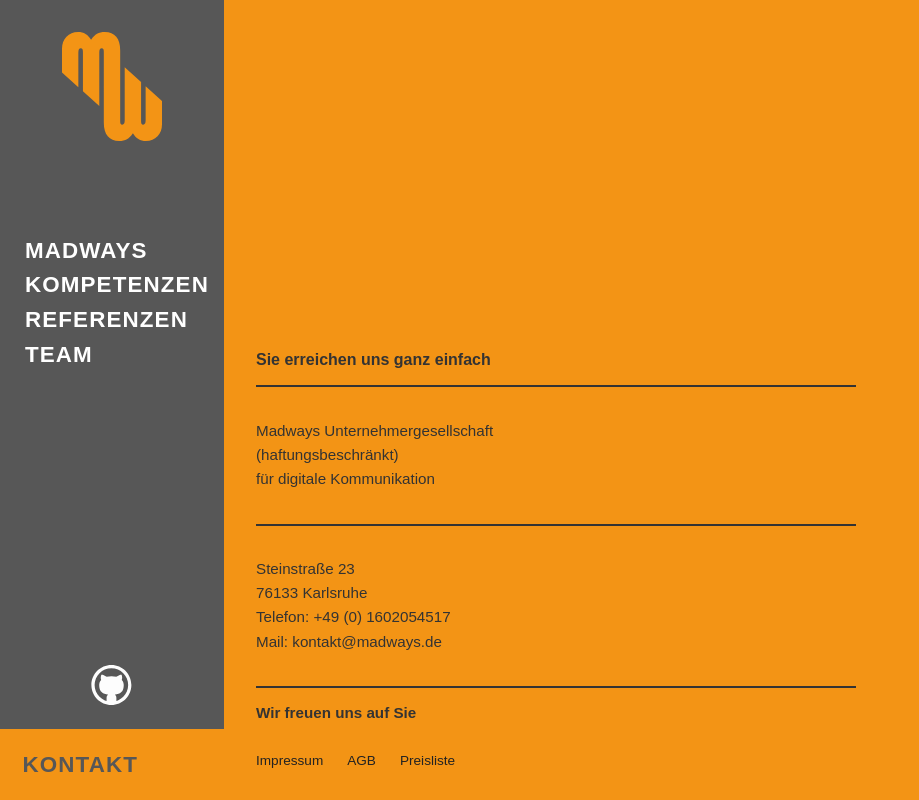
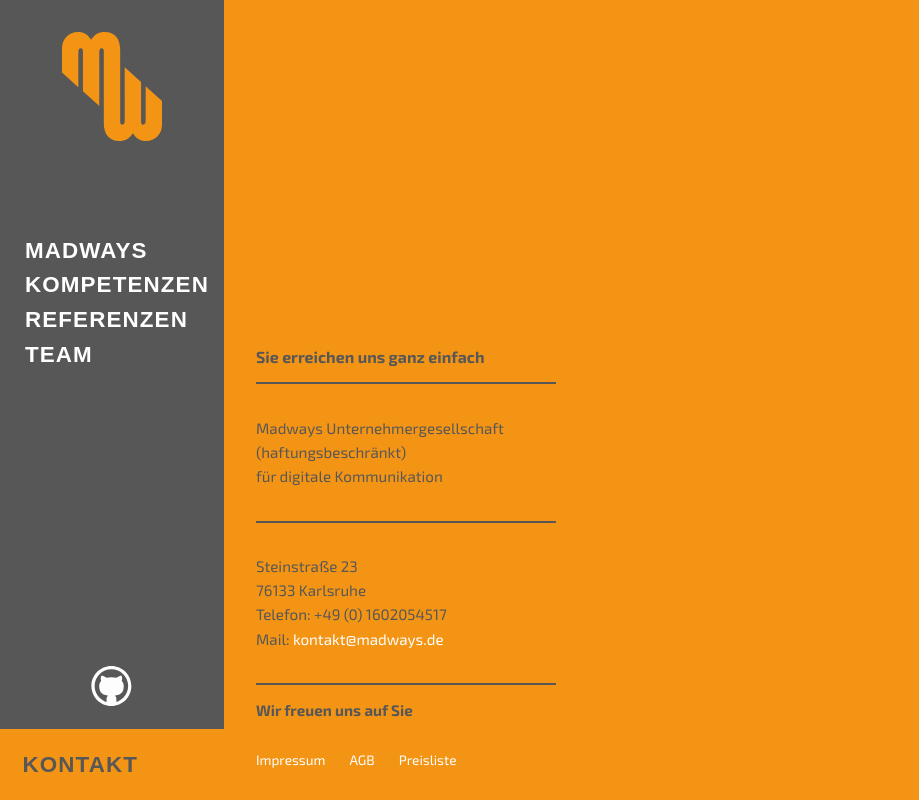
Before and after one commit to Madways/madways.de, a React (Vite) app: page /kontakt in a window 1280 px wide. Shown: the whole page, without its empty margins (0-919 px from the left). Built offline with nearby package versions, Linux system fonts and the light colour scheme; a web font is replaced by a local one.

Commit message:
Contact works

```diff
--- a/index.html
+++ b/index.html
@@ -4,7 +4,7 @@
     <meta charset="UTF-8" />
     <link rel="icon" type="image/svg+xml" href="/fav.png" />
     <meta name="viewport" content="width=device-width, initial-scale=1.0" />
-    <title>Vite + React</title>
+    <title>Madways</title>
   </head>
   <body>
     <div id="root"></div>
--- a/src/App.css
+++ b/src/App.css
@@ -8,6 +8,20 @@
   font-family: 'Bauhaus93';
   src: url('../assets/fonts/Bauhaus93-Regular.ttf') format('truetype');
   font-weight: normal;
+  font-style: normal;
+}
+
+@font-face {
+  font-family: 'Exo2';
+  src: url('./assets/fonts/Exo2-Regular.ttf') format('truetype');
+  font-weight: 400;
+  font-style: normal;
+}
+
+@font-face {
+  font-family: 'Exo2';
+  src: url('./assets/fonts/Exo2-Bold.ttf') format('truetype');
+  font-weight: 700;
   font-style: normal;
 }
 
--- a/src/index.css
+++ b/src/index.css
@@ -1,18 +1,3 @@
-@font-face {
-  font-family: 'Exo2';
-  src: url('./assets/fonts/Exo2-Regular.ttf') format('truetype');
-  font-weight: 400;
-  font-style: normal;
-}
-
-@font-face {
-  font-family: 'Exo2';
-  src: url('./assets/fonts/Exo2-Bold.ttf') format('truetype');
-  font-weight: 700;
-  font-style: normal;
-}
-
-
 
 * {
 box-sizing: border-box;
@@ -26,8 +11,7 @@
   background: transparent;
   height: 100%;
   width: 100%;
-    overflow-x: hidden;
-  font-family: sans-serif;
+  overflow-x: hidden;
 }
 
 a {
--- a/src/pages/Kontakt.css
+++ b/src/pages/Kontakt.css
@@ -4,13 +4,12 @@
   display: flex;
   justify-content: flex-start;
   padding: 2rem;
-  color: #333;
-  font-family: sans-serif;
+  color: #575757;
 }
 
 /* Inhalt bleibt oben auf Mobile */
 .kontakt-inhalt {
-  max-width: 600px;
+  max-width: 300px;
   width: 100%;
   margin-top: 0;
 }
@@ -27,16 +26,32 @@
   }
 }
 
+.mail {
+    color: white;
+}
+
+/* .mail:hover{
+    color: #575757;
+} */
+
+.kontakt-inhalt h2 {
+    margin-top: 4rem;
+  font-size: 1.4rem;
+  font-weight: bold;
+  margin-bottom: 1rem;
+  color: #575757;
+}
+
 .kontakt-inhalt h2 {
     margin-top: 4rem;
   font-size: 1rem;
   font-weight: bold;
   margin-bottom: 1rem;
-  color: #333;
+  color: #575757;
 }
 
 .kontakt-block {
-  border-top: 2px solid #333;
+  border-top: 2px solid #575757;
   padding-top: 1rem;
   margin-bottom: 2rem;
   font-size: 0.95rem;
@@ -46,7 +61,7 @@
 .kontakt-inhalt h3 {
   font-size: 0.95rem;
   font-weight: bold;
-  border-top: 2px solid #333;
+  border-top: 2px solid #575757;
   padding-top: 1rem;
   margin-bottom: 2rem;
 }
@@ -59,10 +74,11 @@
 
 .kontakt-footer a {
   text-decoration: none;
-  color: #222;
+  color: white;
   font-weight: 500;
 }
 
 .kontakt-footer a:hover {
-  text-decoration: underline;
+  text-decoration: none;
+  color: #575757;
 }
--- a/src/pages/Kontakt.jsx
+++ b/src/pages/Kontakt.jsx
@@ -20,7 +20,7 @@
             Steinstraße 23<br />
             76133 Karlsruhe<br />
             Telefon: +49 (0) 1602054517<br />
-            Mail: <a href="mailto:kontakt@madways.de">kontakt@madways.de</a>
+            Mail: <a className='mail' href="mailto:kontakt@madways.de">kontakt@madways.de</a>
           </p>
         </div>
 
```
